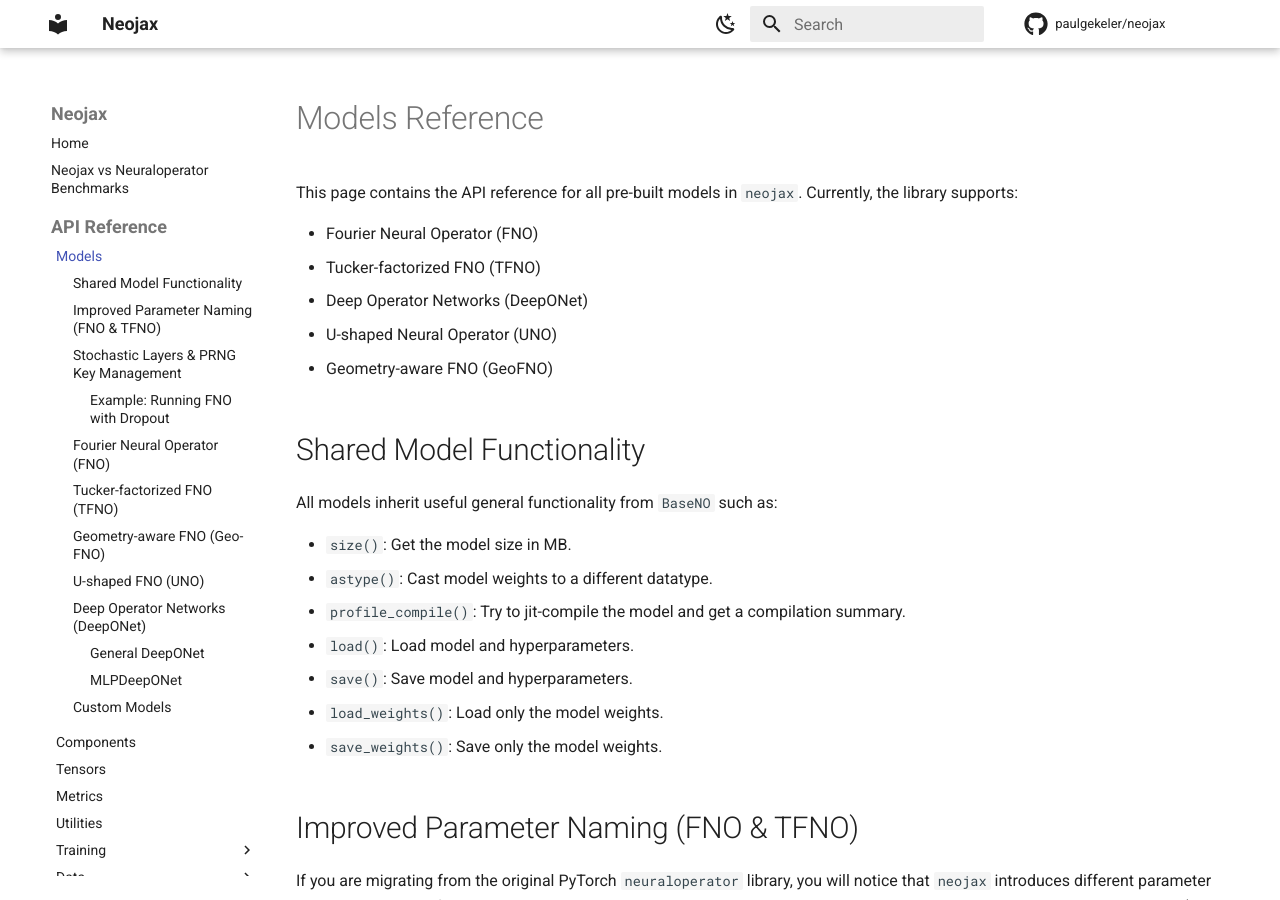
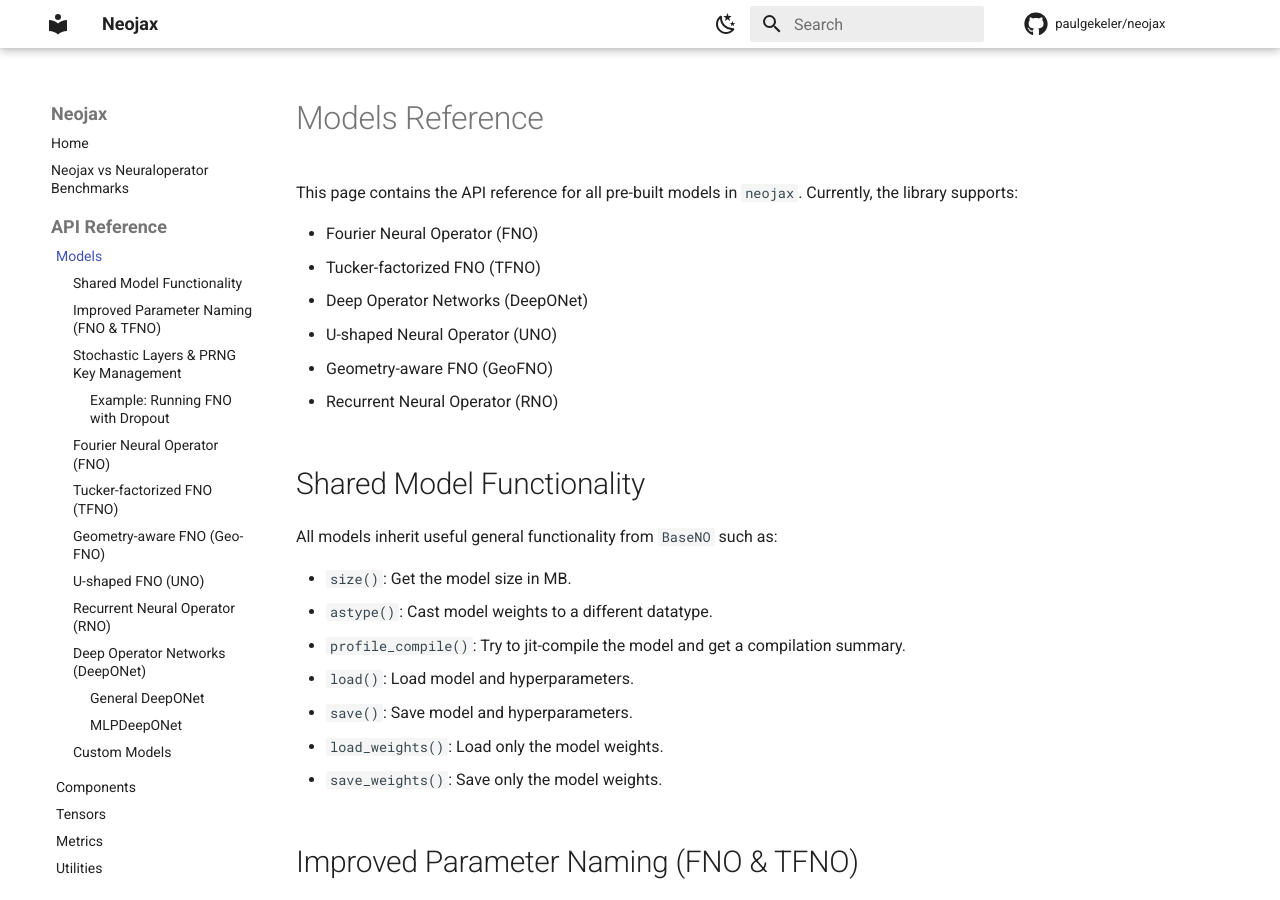
Before and after one commit to paulgekeler/neojax, an MkDocs documentation site: the page built from docs/api/models.md, in a window 1280 px wide and 900 px high. Built offline with MkDocs 1.6.1 and Material for MkDocs 9.7.7, drawn with Linux system fonts in a browser that asks for light colours; formulas are drawn with MathJax 3; comment, search, counter and statistics services are not loaded; some of the changed text lies outside the part shown.

Commit message:
docs: Add RNO to documentation
- Add section on models page
- Add RNO is "available features"-list

```diff
--- a/docs/api/models.md
+++ b/docs/api/models.md
@@ -7,6 +7,7 @@ This page contains the API reference for all pre-built models in `neojax`. Curre
 - Deep Operator Networks (DeepONet)
 - U-shaped Neural Operator (UNO)
 - Geometry-aware FNO (GeoFNO)
+- Recurrent Neural Operator (RNO)
 
 ## Shared Model Functionality
 
@@ -94,6 +95,12 @@ The Geometry-aware Fourier Neural Operator (Geo-FNO) learns a coordinate deforma
 
 ---
 
+## Recurrent Neural Operator (RNO)
+
+::: neojax.models.rno.RNO
+
+---
+
 ## Deep Operator Networks (DeepONet)
 
 **neojax** implements a general modular `DeepONet` (arbitrary branch and trunk networks) and a preconfigured `MLPDeepONet` (MLP branch and MLP trunk network).
```
Also changed, not shown: README.md (+1 -0 lines), docs/index.md (+1 -0 lines).
